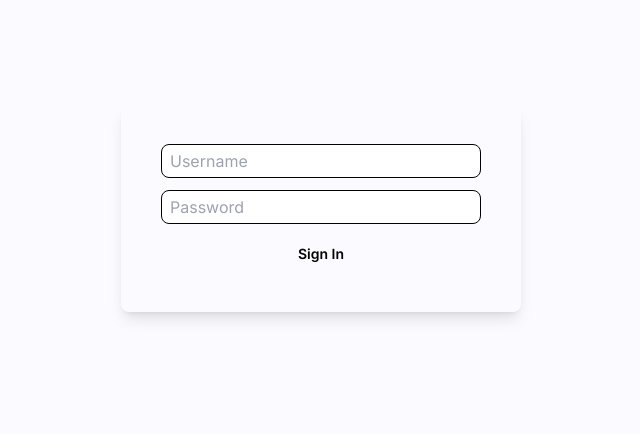
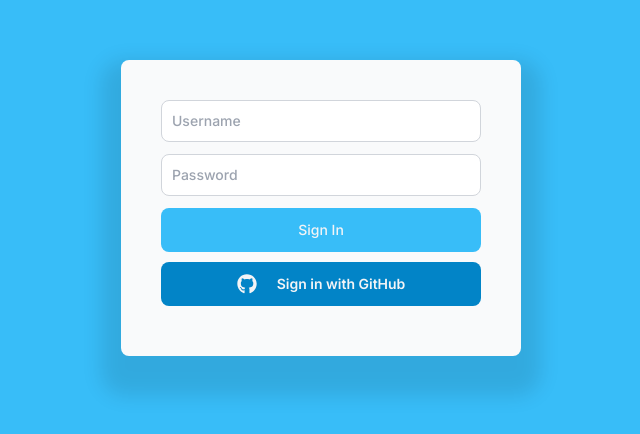
Before and after one commit to arbazahmed07/Tutly, a Next.js app: page /signin in a window 1280 px wide. Shown: the part 192-626 px from the top of the page, without its empty margins (319-959 px from the left). Built offline with nearby package versions, Linux system fonts and the light colour scheme; no server answers.

Commit message:
signin ui updated

```diff
--- a/next.config.mjs
+++ b/next.config.mjs
@@ -10,6 +10,7 @@ const nextConfig = {
         protocol: "https",
         hostname: "lh3.googleusercontent.com",
       },
+
     ],
   },
 };
--- a/src/app/(auth)/layout.tsx
+++ b/src/app/(auth)/layout.tsx
@@ -1,12 +1,11 @@
 import { FC, ReactNode } from 'react';
-
 interface AuthLayoutProps {
   children: ReactNode;
 }
 
 const AuthLayout: FC<AuthLayoutProps> = ({ children }) => {
-  return <div className='flex h-screen w-full justify-center items-center '>
-    <div className='p-7 m-2 md:p-10 sm:w-[400px] bg-slate-200 rounded-lg shadow-lg'>
+  return <div className='flex h-screen w-full justify-center bg-primary-400 items-center'>
+    <div className='p-7 m-2 md:p-10 sm:w-[400px] rounded-lg bg-secondary-50 shadow-[0_20px_20px_20px_rgba(0,0,0,0.1)]'>
       {children}
     </div>
   </div>;
--- a/src/app/(auth)/signin/_components/SignIn.tsx
+++ b/src/app/(auth)/signin/_components/SignIn.tsx
@@ -38,34 +38,46 @@ const SignIn = () => {
 
   return (
     <div className="w-full">
-      <form onSubmit={handleSubmit(onSubmit)}>
+      <form onSubmit={handleSubmit(onSubmit)} >
         <div className="flex flex-col gap-3">
           <input
             type="text"
             placeholder="Username"
-            className="border border-gray-300 px-2 py-1 rounded-lg"
+            className="border border-secondary-300 text-sm font-medium p-2.5 outline-none rounded-lg"
             {...register("username", { required: true })}
           />
-          {errors.username && <p className="text-red-500">Username is required</p>}
+          {errors.username && <p className="text-sm font-medium">* Username is required</p>}
           <input
             type="password"
             placeholder="Password"
-            className="border border-gray-300 px-2 py-1 rounded-lg"
+            className="border border-secondary-300 text-sm font-medium p-2.5 outline-none rounded-lg"
             {...register("password", { required: true, minLength: 8 })}
           />
-          {errors.password && <p className="text-red-500">Password must have more than 8 characters</p>}
+          {errors.password && <p className="text-sm font-medium">* Password must have more than 8 characters</p>}
           <button
             type="submit"
             disabled={loading}
-            className="bg-gray-950 hover:bg-gray-800 text-white text-sm font-semibold py-2 px-3 rounded-lg disabled:opacity-50"
+            className="bg-primary-400 text-secondary-100 p-3 text-sm rounded-lg font-medium"
           >
             Sign In
           </button>
         </div>
-        {/* <SigninWithGithub /> */}
+        <SigninWithGithub />
       </form>
     </div>
   );
 };
 
 export default SignIn;
+
+// <div className="h-[85vh] sm:h-[90vh] flex justify-center items-center">
+//     <div className="bg-white m-auto items-center w-96 mx-2 rounded-lg p-4" style={{boxShadow:"rgba(60, 64, 67, 0.3) 0px 1px 2px 0px, rgba(60, 64, 67, 0.15) 0px 2px 6px 2px"}}>
+//       <div>
+//         <form className="flex flex-col gap-3" action={login}>
+//         <input type="text" placeholder="username" name="username" className="border border-slate-300 p-2.5 outline-none rounded-lg"/>
+//         <input type="password" placeholder="password" name="password" className="border border-slate-300 p-2.5 outline-none rounded-lg"/>
+//         <button className="bg-red-500 text-white p-2.5 text-sm rounded-lg font-semibold">Login</button>
+//         </form>
+//       </div>
+//     </div>
+//   </div>
--- a/src/app/(auth)/signin/_components/SigninWithGithub.tsx
+++ b/src/app/(auth)/signin/_components/SigninWithGithub.tsx
@@ -19,18 +19,9 @@ const SigninWithGithub = () => {
 
   return (
     <div>
-      <h2 className="text-center my-2">Or</h2>
-
-      <button onClick={(e) => { e.preventDefault(); loginWithGithub() }} className='bg-gray-950 hover:bg-gray-800 text-white text-sm font-semibold py-2 px-3 rounded-lg w-full  '>
-        <div className='flex justify-center items-center gap-5 relative'>
-
-          <div
-          >
-            <FaGithub />
-          </div>
-          Continue with Github
+        <div className="bg-primary-600 text-secondary-100 my-2.5 p-3 text-sm rounded-lg font-semibold">
+          <button onClick={(e) => { e.preventDefault(); loginWithGithub() }} className="flex items-center w-full justify-center"><FaGithub className="h-5 w-5 mr-5"/>Sign in with GitHub</button>
         </div>
-      </button>
     </div>
   );
 };
```
Also changed, not shown: 1 other file (tests, documents, lock files or other folders).
